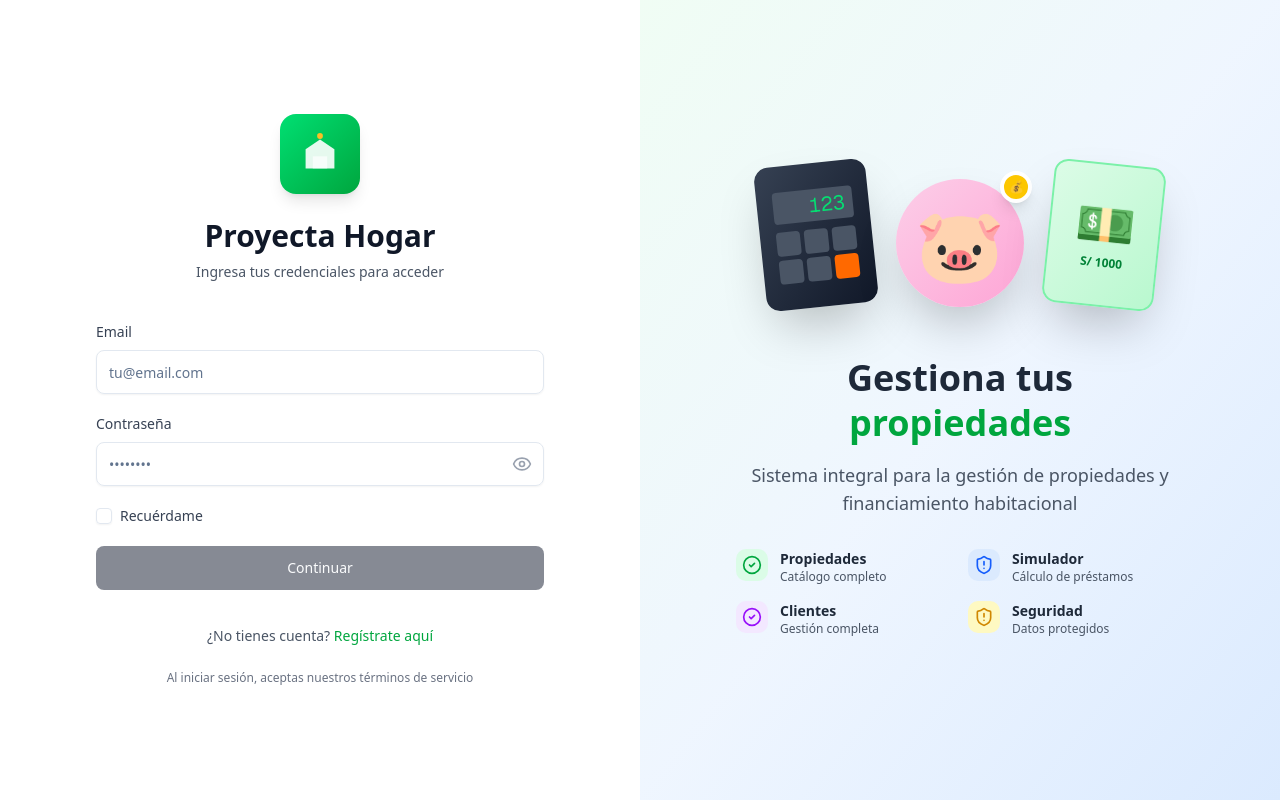
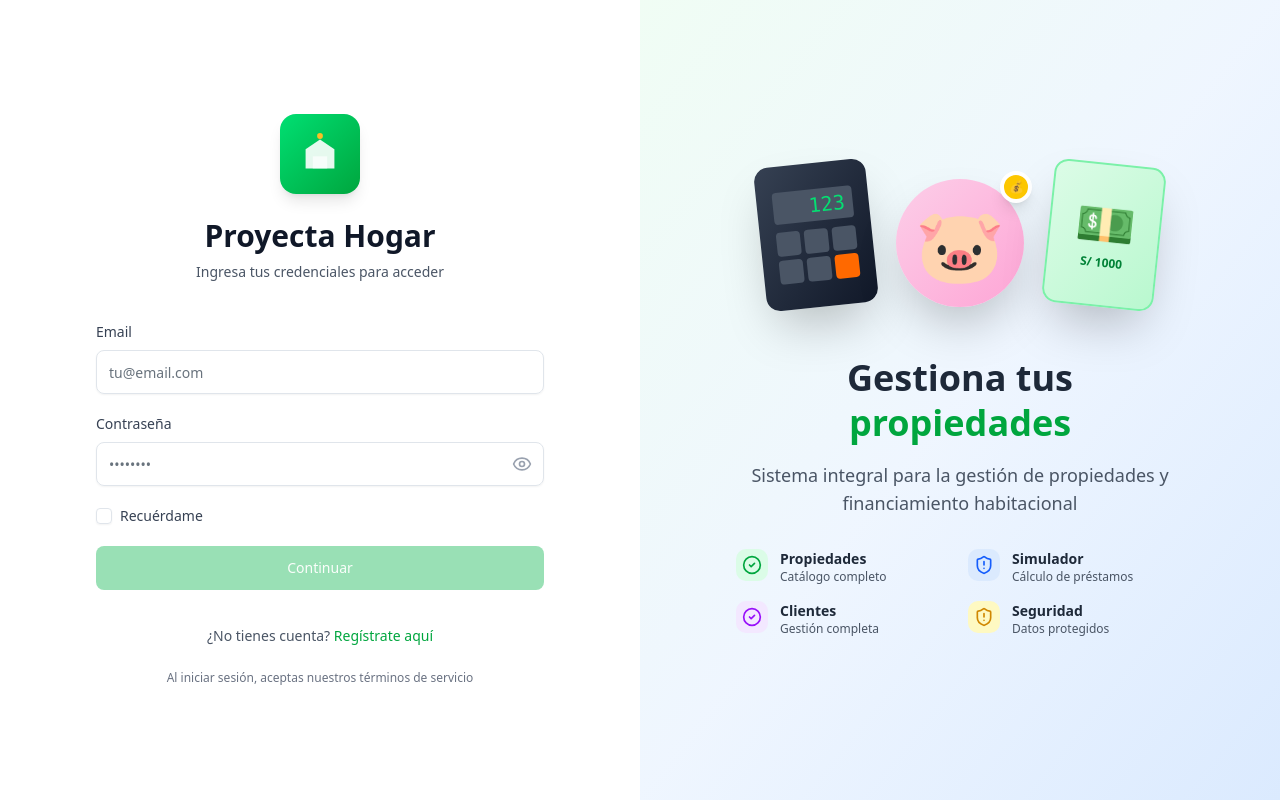
Before and after one commit to Proyecto-Hogar/my_home_frontend, a Next.js app: page /login in a window 1280 px wide. Built offline with nearby package versions, Linux system fonts and the light colour scheme; no server answers.

Commit message:
chore(styles): enhance theme token structure and update financial color palette
Reorganize global CSS theme tokens for clarity and maintainability. Refine light and dark mode color palettes to align with the financial design theme.

```diff
--- a/app/globals.css
+++ b/app/globals.css
@@ -1,117 +1,172 @@
+/* ---------------------------------------------
+   BASE IMPORTS
+----------------------------------------------*/
 @import "tailwindcss";
 @import "tw-animate-css";
 
+/* Dark Variant */
 @custom-variant dark (&:is(.dark *));
 
+/* ---------------------------------------------
+   THEME TOKENS
+----------------------------------------------*/
 @theme inline {
     --color-background: var(--background);
     --color-foreground: var(--foreground);
-  --font-sans: var(--font-geist-sans);
-  --font-mono: var(--font-geist-mono);
+
+    --color-border: var(--border);
+    --color-input: var(--input);
+    --color-ring: var(--ring);
+
+    --color-primary: var(--primary);
+    --color-primary-foreground: var(--primary-foreground);
+
+    --color-secondary: var(--secondary);
+    --color-secondary-foreground: var(--secondary-foreground);
+
+    --color-muted: var(--muted);
+    --color-muted-foreground: var(--muted-foreground);
+
+    --color-accent: var(--accent);
+    --color-accent-foreground: var(--accent-foreground);
+
+    --color-destructive: var(--destructive);
+
+    --color-card: var(--card);
+    --color-card-foreground: var(--card-foreground);
+
+    --color-popover: var(--popover);
+    --color-popover-foreground: var(--popover-foreground);
+
+    --color-sidebar: var(--sidebar);
+    --color-sidebar-foreground: var(--sidebar-foreground);
+    --color-sidebar-primary: var(--sidebar-primary);
+    --color-sidebar-primary-foreground: var(--sidebar-primary-foreground);
+    --color-sidebar-accent: var(--sidebar-accent);
+    --color-sidebar-accent-foreground: var(--sidebar-accent-foreground);
+    --color-sidebar-border: var(--sidebar-border);
     --color-sidebar-ring: var(--sidebar-ring);
-  --color-sidebar-border: var(--sidebar-border);
-  --color-sidebar-accent-foreground: var(--sidebar-accent-foreground);
-  --color-sidebar-accent: var(--sidebar-accent);
-  --color-sidebar-primary-foreground: var(--sidebar-primary-foreground);
-  --color-sidebar-primary: var(--sidebar-primary);
-  --color-sidebar-foreground: var(--sidebar-foreground);
-  --color-sidebar: var(--sidebar);
+
+    --color-chart-1: var(--chart-1);
+    --color-chart-2: var(--chart-2);
+    --color-chart-3: var(--chart-3);
+    --color-chart-4: var(--chart-4);
     --color-chart-5: var(--chart-5);
-  --color-chart-4: var(--chart-4);
-  --color-chart-3: var(--chart-3);
-  --color-chart-2: var(--chart-2);
-  --color-chart-1: var(--chart-1);
-  --color-ring: var(--ring);
-  --color-input: var(--input);
-  --color-border: var(--border);
-  --color-destructive: var(--destructive);
-  --color-accent-foreground: var(--accent-foreground);
-  --color-accent: var(--accent);
-  --color-muted-foreground: var(--muted-foreground);
-  --color-muted: var(--muted);
-  --color-secondary-foreground: var(--secondary-foreground);
-  --color-secondary: var(--secondary);
-  --color-primary-foreground: var(--primary-foreground);
-  --color-primary: var(--primary);
-  --color-popover-foreground: var(--popover-foreground);
-  --color-popover: var(--popover);
-  --color-card-foreground: var(--card-foreground);
-  --color-card: var(--card);
+
     --radius-sm: calc(var(--radius) - 4px);
     --radius-md: calc(var(--radius) - 2px);
     --radius-lg: var(--radius);
     --radius-xl: calc(var(--radius) + 4px);
 }
 
+/* ---------------------------------------------
+   LIGHT MODE - VERDE CORPORATIVO
+----------------------------------------------*/
 :root {
     --radius: 0.625rem;
-  --background: oklch(1 0 0);
-  --foreground: oklch(0.129 0.042 264.695);
+
+    /* Fondo blanco suave */
+    --background: oklch(0.99 0 0);
+    --foreground: oklch(0.18 0.02 250);
+
     --card: oklch(1 0 0);
-  --card-foreground: oklch(0.129 0.042 264.695);
+    --card-foreground: oklch(0.16 0.02 250);
+
     --popover: oklch(1 0 0);
-  --popover-foreground: oklch(0.129 0.042 264.695);
-  --primary: oklch(0.208 0.042 265.755);
-  --primary-foreground: oklch(0.984 0.003 247.858);
-  --secondary: oklch(0.968 0.007 247.896);
-  --secondary-foreground: oklch(0.208 0.042 265.755);
-  --muted: oklch(0.968 0.007 247.896);
-  --muted-foreground: oklch(0.554 0.046 257.417);
-  --accent: oklch(0.968 0.007 247.896);
-  --accent-foreground: oklch(0.208 0.042 265.755);
-  --destructive: oklch(0.577 0.245 27.325);
-  --border: oklch(0.929 0.013 255.508);
-  --input: oklch(0.929 0.013 255.508);
-  --ring: oklch(0.704 0.04 256.788);
-  --chart-1: oklch(0.646 0.222 41.116);
-  --chart-2: oklch(0.6 0.118 184.704);
-  --chart-3: oklch(0.398 0.07 227.392);
-  --chart-4: oklch(0.828 0.189 84.429);
-  --chart-5: oklch(0.769 0.188 70.08);
-  --sidebar: oklch(0.984 0.003 247.858);
-  --sidebar-foreground: oklch(0.129 0.042 264.695);
-  --sidebar-primary: oklch(0.208 0.042 265.755);
-  --sidebar-primary-foreground: oklch(0.984 0.003 247.858);
-  --sidebar-accent: oklch(0.968 0.007 247.896);
-  --sidebar-accent-foreground: oklch(0.208 0.042 265.755);
-  --sidebar-border: oklch(0.929 0.013 255.508);
-  --sidebar-ring: oklch(0.704 0.04 256.788);
+    --popover-foreground: oklch(0.16 0.02 250);
+
+    /* Verde financiero */
+    --primary: oklch(0.72 0.17 152); /* Verde corporativo */
+    --primary-foreground: oklch(0.99 0.01 150);
+
+    /* Verde claro como secundario */
+    --secondary: oklch(0.92 0.05 152);
+    --secondary-foreground: oklch(0.28 0.08 152);
+
+    /* Muted */
+    --muted: oklch(0.96 0.01 250);
+    --muted-foreground: oklch(0.55 0.02 250);
+
+    /* Acento verde claro */
+    --accent: oklch(0.94 0.07 152);
+    --accent-foreground: oklch(0.25 0.08 152);
+
+    /* Errores */
+    --destructive: oklch(0.62 0.23 27); /* Rojo financiero */
+
+    /* Bordes e inputs */
+    --border: oklch(0.92 0.01 250);
+    --input: oklch(0.92 0.01 250);
+    --ring: oklch(0.72 0.17 152); /* Verde financiero */
+
+    /* Charts (tema financiero) */
+    --chart-1: oklch(0.72 0.18 152); /* Verde */
+    --chart-2: oklch(0.85 0.12 100); /* Amarillo financiero */
+    --chart-3: oklch(0.92 0.05 152); /* Verde claro */
+    --chart-4: oklch(0.65 0.03 250); /* Gris azulado */
+    --chart-5: oklch(0.50 0.06 152); /* Verde oscuro */
+
+    /* Sidebar (verde claro suave) */
+    --sidebar: oklch(0.97 0.02 152);
+    --sidebar-foreground: oklch(0.18 0.04 152);
+    --sidebar-primary: oklch(0.72 0.17 152);
+    --sidebar-primary-foreground: oklch(0.99 0.01 150);
+    --sidebar-accent: oklch(0.93 0.04 152);
+    --sidebar-accent-foreground: oklch(0.22 0.05 152);
+    --sidebar-border: oklch(0.90 0.01 250);
+    --sidebar-ring: oklch(0.72 0.17 152);
 }
 
+/* ---------------------------------------------
+   DARK MODE - VERDE CORPORATIVO
+----------------------------------------------*/
 .dark {
-  --background: oklch(0.129 0.042 264.695);
-  --foreground: oklch(0.984 0.003 247.858);
-  --card: oklch(0.208 0.042 265.755);
-  --card-foreground: oklch(0.984 0.003 247.858);
-  --popover: oklch(0.208 0.042 265.755);
-  --popover-foreground: oklch(0.984 0.003 247.858);
-  --primary: oklch(0.929 0.013 255.508);
-  --primary-foreground: oklch(0.208 0.042 265.755);
-  --secondary: oklch(0.279 0.041 260.031);
-  --secondary-foreground: oklch(0.984 0.003 247.858);
-  --muted: oklch(0.279 0.041 260.031);
-  --muted-foreground: oklch(0.704 0.04 256.788);
-  --accent: oklch(0.279 0.041 260.031);
-  --accent-foreground: oklch(0.984 0.003 247.858);
-  --destructive: oklch(0.704 0.191 22.216);
-  --border: oklch(1 0 0 / 10%);
+    --background: oklch(0.18 0.02 250);
+    --foreground: oklch(0.97 0.01 250);
+
+    --card: oklch(0.22 0.02 250);
+    --card-foreground: oklch(0.97 0.01 250);
+
+    --popover: oklch(0.22 0.02 250);
+    --popover-foreground: oklch(0.97 0.01 250);
+
+    --primary: oklch(0.78 0.15 152);
+    --primary-foreground: oklch(0.18 0.02 250);
+
+    --secondary: oklch(0.30 0.03 250);
+    --secondary-foreground: oklch(0.95 0.01 250);
+
+    --muted: oklch(0.28 0.02 250);
+    --muted-foreground: oklch(0.75 0.03 250);
+
+    --accent: oklch(0.30 0.04 152);
+    --accent-foreground: oklch(0.96 0.01 250);
+
+    --destructive: oklch(0.65 0.20 27);
+
+    --border: oklch(1 0 0 / 12%);
     --input: oklch(1 0 0 / 15%);
-  --ring: oklch(0.551 0.027 264.364);
-  --chart-1: oklch(0.488 0.243 264.376);
-  --chart-2: oklch(0.696 0.17 162.48);
-  --chart-3: oklch(0.769 0.188 70.08);
-  --chart-4: oklch(0.627 0.265 303.9);
-  --chart-5: oklch(0.645 0.246 16.439);
-  --sidebar: oklch(0.208 0.042 265.755);
-  --sidebar-foreground: oklch(0.984 0.003 247.858);
-  --sidebar-primary: oklch(0.488 0.243 264.376);
-  --sidebar-primary-foreground: oklch(0.984 0.003 247.858);
-  --sidebar-accent: oklch(0.279 0.041 260.031);
-  --sidebar-accent-foreground: oklch(0.984 0.003 247.858);
+    --ring: oklch(0.72 0.17 152);
+
+    --chart-1: oklch(0.78 0.15 152);
+    --chart-2: oklch(0.80 0.18 100);
+    --chart-3: oklch(0.60 0.09 152);
+    --chart-4: oklch(0.45 0.08 250);
+    --chart-5: oklch(0.35 0.10 152);
+
+    --sidebar: oklch(0.22 0.04 250);
+    --sidebar-foreground: oklch(0.96 0.02 250);
+    --sidebar-primary: oklch(0.78 0.15 152);
+    --sidebar-primary-foreground: oklch(0.18 0.02 250);
+    --sidebar-accent: oklch(0.28 0.05 152);
+    --sidebar-accent-foreground: oklch(0.97 0.01 250);
     --sidebar-border: oklch(1 0 0 / 10%);
-  --sidebar-ring: oklch(0.551 0.027 264.364);
+    --sidebar-ring: oklch(0.72 0.17 152);
 }
 
+/* ---------------------------------------------
+   BASE LAYER
+----------------------------------------------*/
 @layer base {
     * {
         @apply border-border outline-ring/50;
--- a/services/loan-program.service.ts
+++ b/services/loan-program.service.ts
@@ -1,11 +1,12 @@
 import {BaseService} from "./base.service";
 import type {LoanProgramEntity, LoanProgramResponse,} from "@/types/loan-program.types";
 import {mapLoanProgramsFromResponse} from "@/mappers/loan-program.mapper";
+import {EligibilityResponse} from "@/types/eligibility.types";
 
 export class LoanProgramService extends BaseService {
     constructor() {
         super();
-        this.resourceEndpoint = "/loan-programs";
+        this.resourceEndpoint = "loan-programs";
     }
 
     async getAll(): Promise<LoanProgramEntity[]> {
@@ -15,6 +16,17 @@ export class LoanProgramService extends BaseService {
         });
 
         return mapLoanProgramsFromResponse(response);
+    }
+
+    async validateEligibility(customerId: string): Promise<EligibilityResponse> {
+        const url = this.buildUrl(
+            `${this.resourceEndpoint}/eligibility/validate`,
+            { customerId }
+        );
+
+        return await this.request<EligibilityResponse>(url, {
+            method: "POST",
+        });
     }
 }
 
```
Lines whose indentation alone changed are shown as unchanged.
